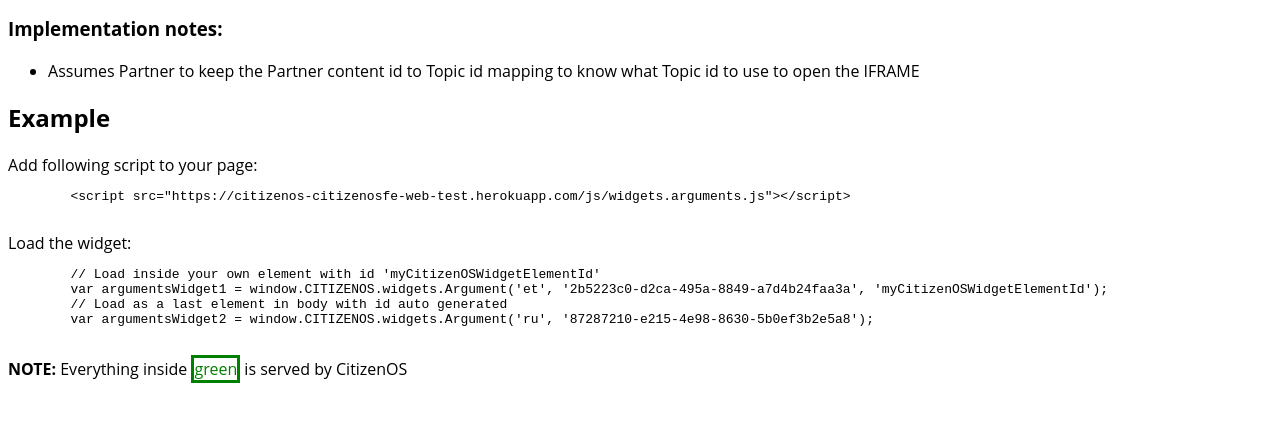
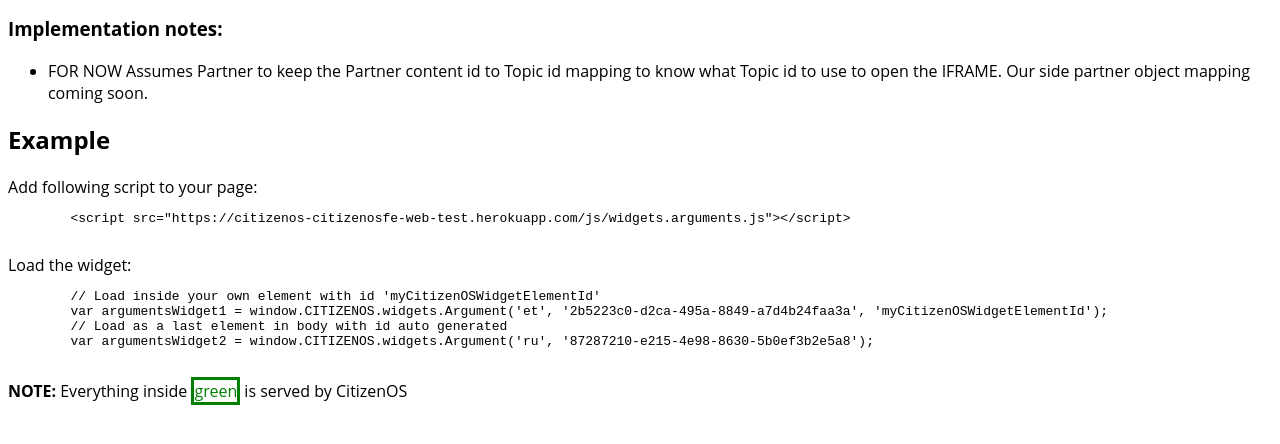
Before and after one commit to citizenos/citizenos-partner-demos, a website: page public/arguments-widget.html in a window 1280 px wide. Shown: the part 154-598 px from the top of the page. Drawn offline with Linux system fonts and the light colour scheme; a script that the page names is missing.

Commit message:
Arguments widget

```diff
--- a/public/arguments-widget.html
+++ b/public/arguments-widget.html
@@ -30,7 +30,7 @@
     <p>
     <h3>Implementation notes:</h3>
     <ul>
-        <li>Assumes Partner to keep the Partner content id to Topic id mapping to know what Topic id to use to open the IFRAME</li>
+        <li>FOR NOW Assumes Partner to keep the Partner content id to Topic id mapping to know what Topic id to use to open the IFRAME. Our side partner object mapping coming soon.</li>
     </ul>
     </p>
 
```
